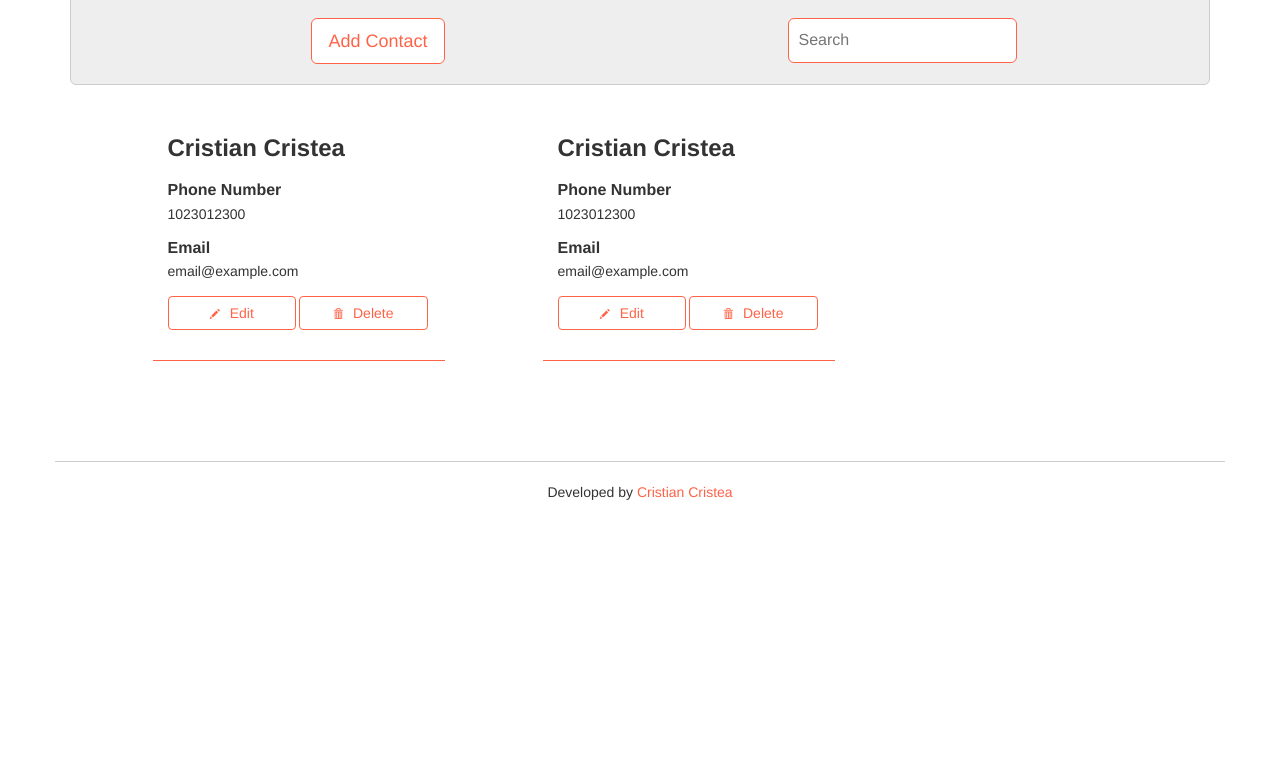
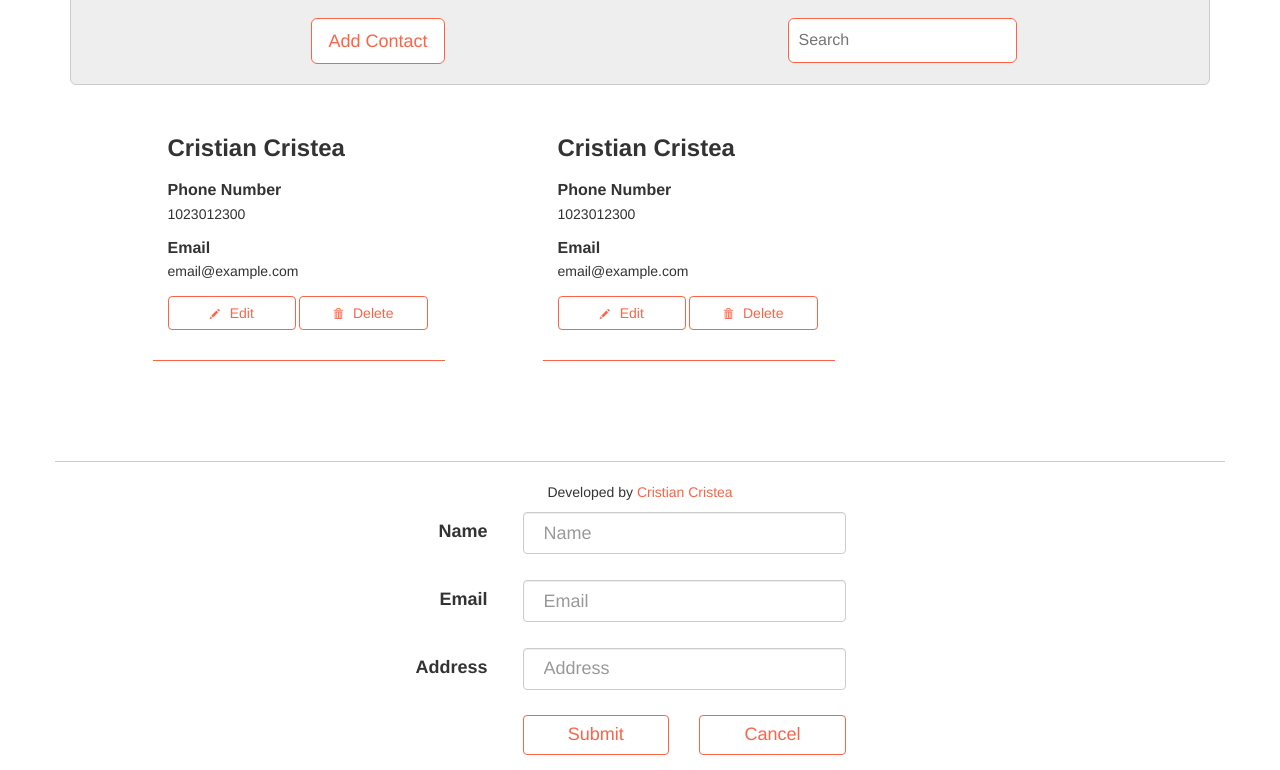
Before and after one commit to CristianCristea/contact_manager_jquery, a website: page index.html in a window 1280 px wide. Shown: the part 145-915 px from the top of the page. Before the commit the page ends 800 px from the top, so only its background shows below. Drawn offline with Linux system fonts and the light colour scheme.

Commit message:
Create add contact form

```diff
--- a/index.html
+++ b/index.html
@@ -63,6 +63,41 @@
         </div>  <!-- /.row -->
       </div>  <!-- /.container -->
     </footer>
+
+
+    <section class="add-contact container-form">
+      <form class="form-horizontal">
+        <div class="form-group">
+          <label for="name" class="col-sm-3 control-label">Name</label>
+          <div class="col-sm-8">
+            <input type="text" class="form-control" id="name" placeholder="Name">
+          </div>
+        </div>
+        <div class="form-group">
+          <label for="email" class="col-sm-3 control-label">Email</label>
+          <div class="col-sm-8">
+            <input type="email" class="form-control" id="email" placeholder="Email">
+          </div>
+        </div>
+        <div class="form-group">
+          <label for="address" class="col-sm-3 control-label">Address</label>
+          <div class="col-sm-8">
+            <input type="text" class="form-control" id="address" placeholder="Address">
+          </div>
+        </div>
+
+        <div class="form-group">
+          <div class="col-sm-offset-3 col-sm-4">
+            <button type="submit" class="btn btn-default btn-block">Submit</button>
+          </div>
+          <div class="col-sm-4">
+            <button type="reset" class="btn btn-default btn-block">Cancel</button>
+          </div>
+
+
+        </div>
+      </form>
+    </section>
     <script src="vendor/jquery-1.11.3.js"></script>
     <script src="vendor/handlebars.runtime-v4.0.5.js"></script>
     <script src="js/scripts.min.js"></script>
--- a/scss/modules/_sections.scss
+++ b/scss/modules/_sections.scss
@@ -11,6 +11,29 @@
   }
 }
 
+.container-form {
+  max-width: 500px;
+  margin: 0 auto;
+
+  label,
+  input {
+    font-size: 1.8rem;
+    padding: 20px;
+  }
+
+  input {
+    &:focus {
+      outline: 0;
+      border: 1px solid tomato;
+      box-shadow: none;
+    }
+  }
+
+  button {
+    font-size: 1.8rem;
+  }
+}
+
 // jumbotron
 .jumbotron {
   padding: 20px;
```
Also changed, not shown: css/styles.min.css, dist/css/styles.min.css, dist/index.html.
